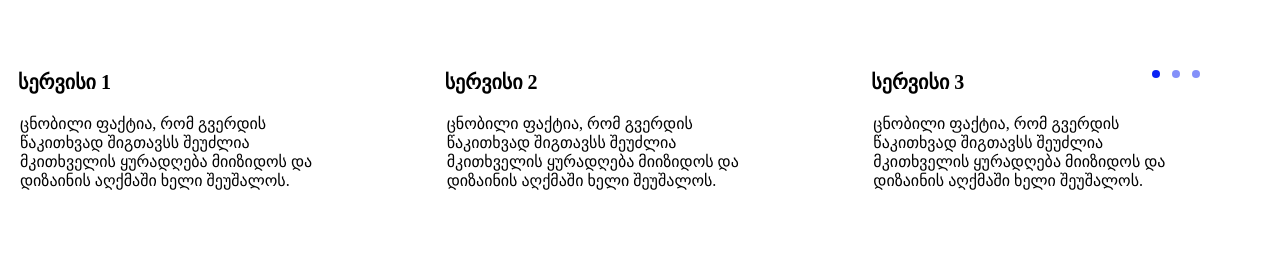
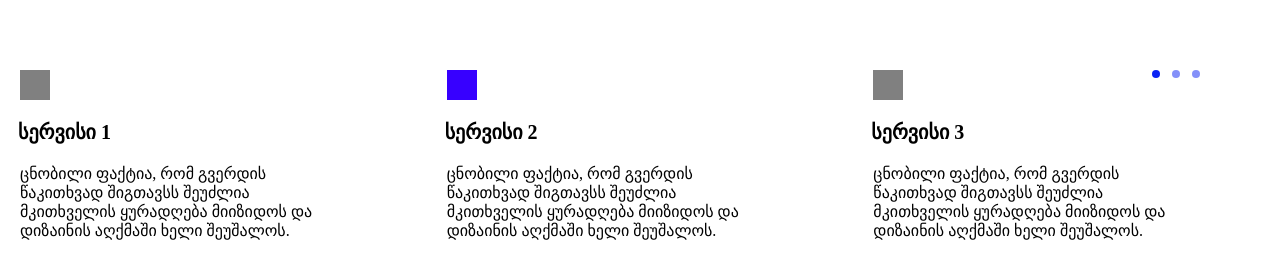
Before and after one commit to Wallcraftt/Frontend-8, a plain HTML site: page index.html in a window 1280 px wide. Shown: the part 240-518 px from the top of the page. Drawn offline with Linux system fonts and the light colour scheme.

Commit message:
Update style.css

```diff
--- a/style/style.css
+++ b/style/style.css
@@ -83,7 +83,7 @@ h2{
   margin: 80px;
 }
 
-.service-1:nth-child(1)::before{
+.service-1:nth-child(4)::before{
   content: "";
   width: 30px;
   height: 30px;
@@ -103,7 +103,7 @@ p{
   padding: 20px;
 }
 
-.service-2:nth-child(2)::before{
+.service-2:nth-child(5)::before{
   content: "";
   width: 30px;
   height: 30px;
@@ -113,7 +113,7 @@ p{
   margin-bottom: 20px;
 }
 
-.service-3:nth-child(3)::before{
+.service-3:nth-child(6)::before{
   content: "";
   width: 30px;
   height: 30px;
```
